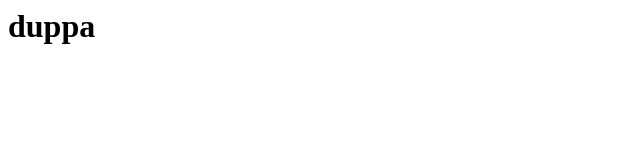
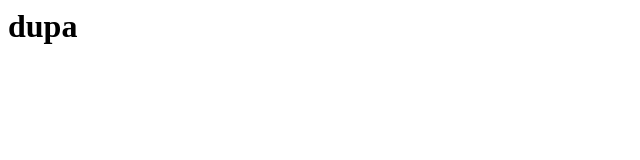
Before and after one commit to Tomek-J/Test, a plain HTML site: page index.html in a window 1280 px wide. Shown: the full height of the page, 0-640 px from the left. Drawn offline with Linux system fonts and the light colour scheme.

Commit message:
Update index.html

```diff
--- a/index.html
+++ b/index.html
@@ -1 +1 @@
-<h1>duppa</h1>
+<h1>dupa</h1>
```
